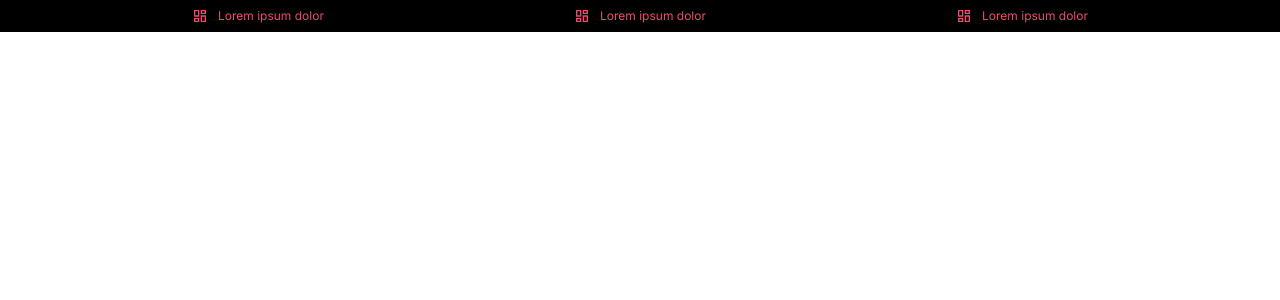
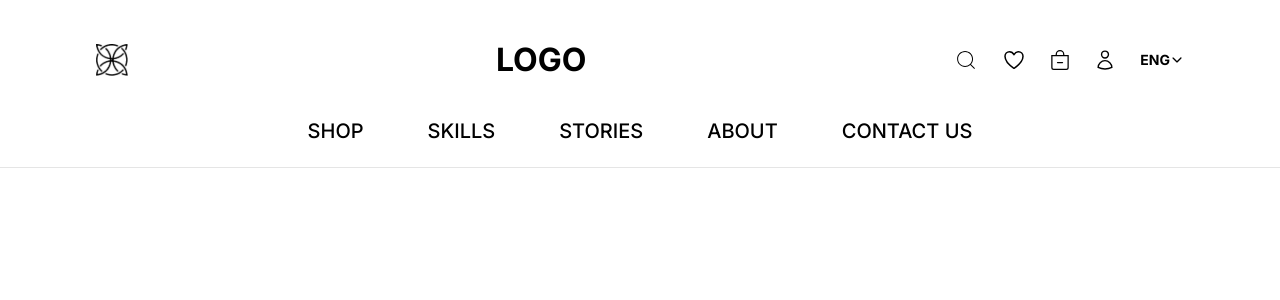
Before and after one commit to RuchiRay/Appscrip-task-RuchiRay, a Next.js app: page / in a window 1280 px wide. Shown: the top 300 px of the page. Built offline with nearby package versions, Linux system fonts and the light colour scheme.

Commit message:
navbar completed

```diff
--- a/app/globals.css
+++ b/app/globals.css
@@ -15,3 +15,8 @@ a {
   color: inherit;
   text-decoration: none;
 }
+
+button {
+  background-color: transparent;
+  border: none;
+}
--- a/app/page.tsx
+++ b/app/page.tsx
@@ -1,10 +1,12 @@
 import { TopStrip } from "@/components/TopStrip/TopStrip";
 import "../commonStyles/utilities.css";
+import { Navbar } from "@/components/Navbar/Navbar";
 
 export default function Home() {
   return (
     <main className="w-full">
-      <TopStrip />
+      {/* <TopStrip /> */}
+      <Navbar />
     </main>
   );
 }
--- a/commonStyles/utilities.css
+++ b/commonStyles/utilities.css
@@ -75,3 +75,18 @@
 .text-red {
     color: #EB4C6B;
 }
+
+/* font weights */
+
+.font-700 {
+    font-weight: 700;
+}
+
+.font-500 {
+    font-weight: 500;
+}
+
+/* text alignment */
+.text-center {
+    text-align: center;
+}
--- /dev/null
+++ b/components/Navbar/Navbar.css
@@ -0,0 +1,95 @@
+.navbar-wrapper {
+    padding: 40px 96px;
+}
+
+.menu-icon {
+    display: none;
+}
+
+.logo {
+    width: 32px;
+    height: 32px;
+}
+
+#logo {
+    width: 20px;
+    height: 20px;
+}
+
+.icons-wrapper {
+    font-size: 24px;
+    gap: 24px;
+}
+
+.lang {
+    font-size: 14px;
+}
+
+.menu-wrapper {
+    gap: 64px;
+    font-size: 20px;
+    border-bottom: 1px solid #E5E5E5;
+    padding-bottom: 24px;
+}
+
+.show {
+    display: none;
+}
+
+@media screen and (max-width: 800px) {
+    .navbar-wrapper {
+        padding: 30px;
+    }
+
+    .menu-wrapper {
+        gap: 30px;
+    }
+}
+
+@media screen and (max-width: 500px) {
+    .logo {
+        width: 20px;
+        height: 20px;
+    }
+
+    .LOGO {
+        font-size: 20px;
+    }
+
+    .menu-icon {
+        display: block;
+        width: 30px;
+        height: 30px;
+        margin-right: 8px;
+    }
+
+    .hide {
+        display: none;
+    }
+
+    .menu-wrapper {
+        background-color: white;
+        position: absolute;
+        top: 0;
+        left: 0;
+        z-index: 2;
+        flex-direction: column;
+        padding: 30px;
+        width: 250px;
+        display: none;
+        border-right: 1px solid #E5E5E5;
+        box-shadow: rgba(100, 100, 111, 0.2) 0px 7px 29px 0px;
+    }
+
+    .menu-wrapper.show-menu {
+        display: flex;
+    }
+
+    .show {
+        display: flex;
+    }
+
+    .lang {
+        margin-left: 10px;
+    }
+}
--- /dev/null
+++ b/components/Navbar/Navbar.tsx
@@ -0,0 +1,70 @@
+"use client";
+import React, { useState } from "react";
+import "./Navbar.css";
+import Image from "next/image";
+import { CiSearch } from "react-icons/ci";
+import { BsBagDash } from "react-icons/bs";
+import { IoHeartOutline } from "react-icons/io5";
+import { IoIosArrowDown } from "react-icons/io";
+import { HiOutlineUser } from "react-icons/hi2";
+import { MdMenu } from "react-icons/md";
+import { IoMdClose } from "react-icons/io";
+export const Navbar = () => {
+  const [showMenu, setshowMenu] = useState(false);
+  return (
+    <>
+      <div className="navbar-wrapper flex justify-between">
+        <div className=" centerContainer ">
+          <button
+            onClick={() => setshowMenu(true)}
+            className="menu-icon center"
+          >
+            <MdMenu size={30} />
+          </button>
+          <div className="logo">
+            <Image
+              src={"/images/Logo.png"}
+              alt="logo"
+              width={32}
+              height={32}
+              className="logo"
+              layout="responsive"
+            />
+          </div>
+        </div>
+        <h1 className="text-center LOGO">LOGO</h1>
+        <div className="icons-wrapper flex align-center">
+          <CiSearch />
+          <IoHeartOutline fontWeight={300} />
+          <BsBagDash fontSize={20} />
+          <HiOutlineUser className="hide" fontSize={22} />
+          <div className="lang hide flex align-center">
+            <p className="font-700">ENG</p>
+            <IoIosArrowDown />
+          </div>
+        </div>
+      </div>
+      <div
+        className={`menu-wrapper justify-center font-500 flex-wrap flex ${
+          showMenu && "show-menu"
+        }`}
+      >
+        <button onClick={() => setshowMenu(false)} className="close-icon show">
+          <IoMdClose size={30} />
+        </button>
+        <p>SHOP</p>
+        <p>SKILLS</p>
+        <p>STORIES</p>
+        <p>ABOUT </p>
+        <p>CONTACT US</p>
+        <div className="flex show align-center">
+          <HiOutlineUser fontSize={22} />
+          <div className="lang flex align-center">
+            <p className="font-700">ENG</p>
+            <IoIosArrowDown />
+          </div>
+        </div>
+      </div>
+    </>
+  );
+};
```
Also changed, not shown: public/images/Logo.png (added).
